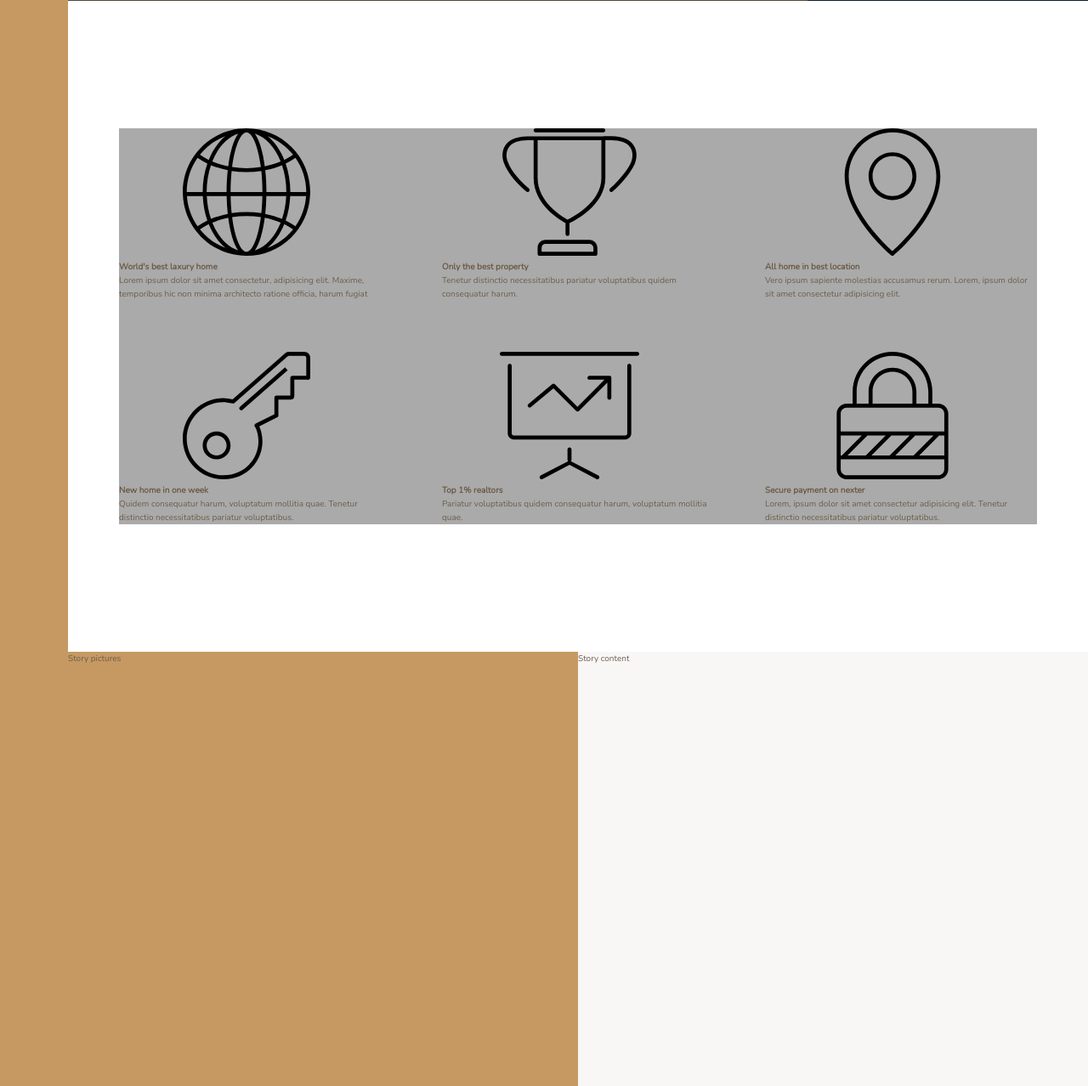
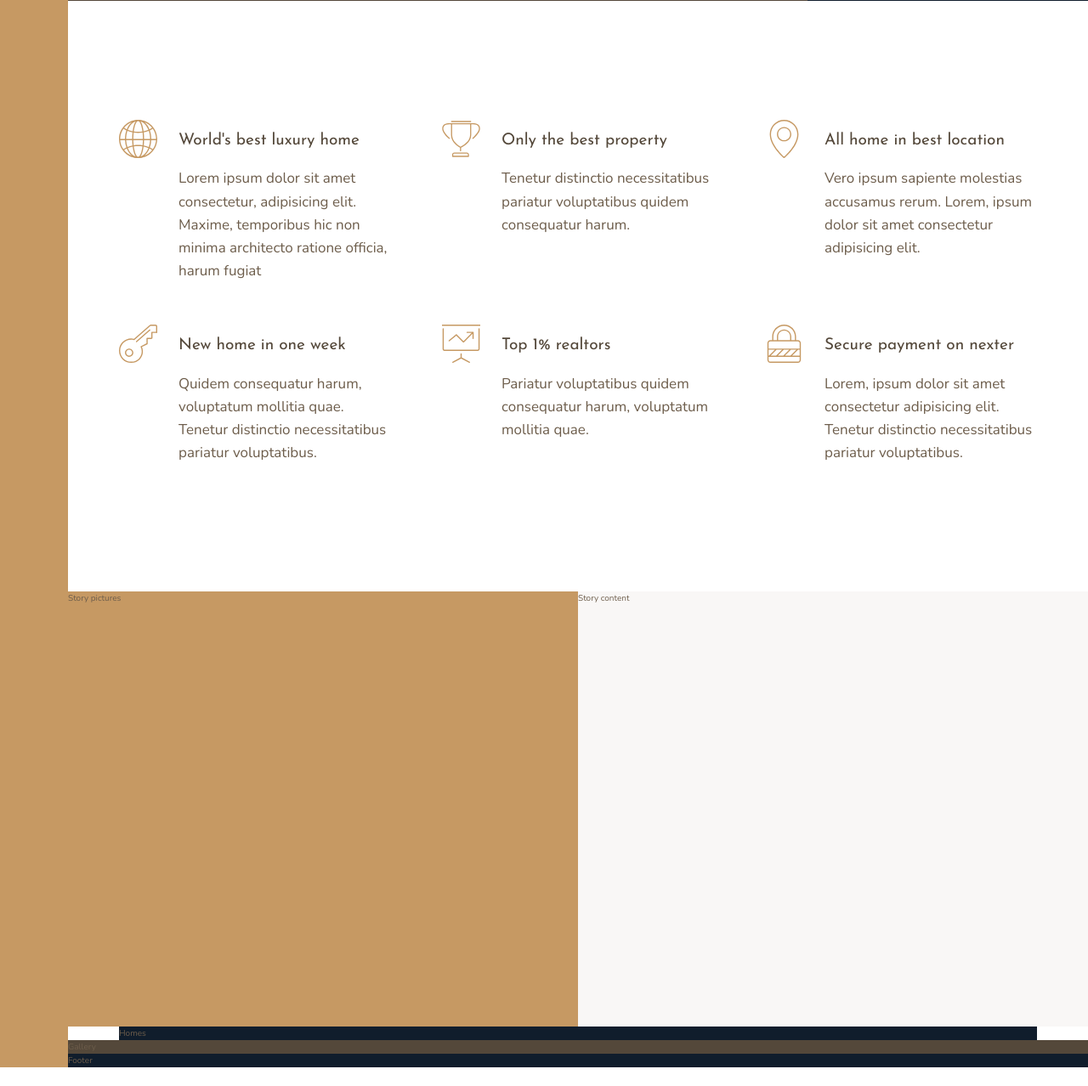
Before and after one commit to anhtran304/nexter, a PHP site: page / in a window 1280 px wide. Shown: the part 639-1917 px from the top of the page at 85% size. After the commit the page ends 1895 px from the top, so only its background shows below. Run offline with PHP 8.4, Linux system fonts and the light colour scheme.

Commit message:
Working on feature section

```diff
--- a/css/style.css
+++ b/css/style.css
@@ -20,6 +20,17 @@ body {
   grid-template-rows: 80vh min-content 40vw repeat(3, min-content);
   grid-template-columns: [sidebar-start] 8rem [sidebar-end full-start] minmax(6rem, 1fr) [center-start] repeat(8, [col-start] minmax(min-content, 14rem) [col-end]) [center-end] minmax(6rem, 1fr) [full-end]; }
 
+.heading-1, .heading-2, .heading-3, .heading-4 {
+  font-family: "Josefin Sans", sans-serif;
+  font-weight: 400; }
+
+.heading-4 {
+  font-size: 1.9rem; }
+  .heading-4--light {
+    color: #f9f7f6; }
+  .heading-4--dark {
+    color: #54483A; }
+
 .sidebar {
   background-color: #c69963;
   grid-column: sidebar-start / sidebar-end;
@@ -34,12 +45,26 @@ body {
   grid-column: col-start 7 / full-end; }
 
 .features {
-  background-color: #aaa;
   grid-column: center-start / center-end;
   margin: 15rem 0;
   display: grid;
-  grid-template-columns: repeat(3, 1fr);
-  grid-gap: 6rem; }
+  grid-template-columns: repeat(auto-fit, minmax(25rem, 1fr));
+  grid-gap: 6rem;
+  align-items: start; }
+
+.feature {
+  display: grid;
+  grid-template-columns: min-content 1fr;
+  grid-row-gap: 1.5rem;
+  grid-column-gap: 2.5rem; }
+  .feature__icon {
+    fill: #c69963;
+    width: 4.5rem;
+    height: 4.5rem;
+    grid-row: 1 / span 2;
+    transform: translateY(-1rem); }
+  .feature__text {
+    font-size: 1.7rem; }
 
 .story__pictures {
   background-color: #c69963;
--- a/index.html
+++ b/index.html
@@ -35,7 +35,7 @@
       <div class="feature">
         <svg class="feature__icon">
           <use xlink:href="img/sprite.svg#icon-global"></use>
-          <h4 class="heading-4">World's best laxury home</h4>
+          <h4 class="heading-4 heading-4--dark">World's best luxury home</h4>
           <p class="feature__text">Lorem ipsum dolor sit amet consectetur, adipisicing elit. Maxime, temporibus hic non minima architecto ratione officia, harum fugiat</p>
         </svg>
       </div>
@@ -43,7 +43,7 @@
       <div class="feature">
         <svg class="feature__icon">
           <use xlink:href="img/sprite.svg#icon-trophy"></use>
-          <h4 class="heading-4">Only the best property</h4>
+          <h4 class="heading-4 heading-4--dark">Only the best property</h4>
           <p class="feature__text">Tenetur distinctio necessitatibus pariatur voluptatibus quidem consequatur harum.</p>
         </svg>
       </div>
@@ -51,7 +51,7 @@
       <div class="feature">
         <svg class="feature__icon">
           <use xlink:href="img/sprite.svg#icon-map-pin"></use>
-          <h4 class="heading-4">All home in best location</h4>
+          <h4 class="heading-4 heading-4--dark">All home in best location</h4>
           <p class="feature__text">Vero ipsum sapiente molestias accusamus rerum. Lorem, ipsum dolor sit amet consectetur adipisicing elit.</p>
         </svg>
       </div>
@@ -59,7 +59,7 @@
       <div class="feature">
         <svg class="feature__icon">
           <use xlink:href="img/sprite.svg#icon-key"></use>
-          <h4 class="heading-4">New home in one week</h4>
+          <h4 class="heading-4 heading-4--dark">New home in one week</h4>
           <p class="feature__text">Quidem consequatur harum, voluptatum mollitia quae. Tenetur distinctio necessitatibus pariatur voluptatibus.</p>
         </svg>
       </div>
@@ -67,7 +67,7 @@
       <div class="feature">
         <svg class="feature__icon">
           <use xlink:href="img/sprite.svg#icon-presentation"></use>
-          <h4 class="heading-4">Top 1% realtors</h4>
+          <h4 class="heading-4 heading-4--dark">Top 1% realtors</h4>
           <p class="feature__text">Pariatur voluptatibus quidem consequatur harum, voluptatum mollitia quae.</p>
         </svg>
       </div>
@@ -75,7 +75,7 @@
       <div class="feature">
         <svg class="feature__icon">
           <use xlink:href="img/sprite.svg#icon-lock"></use>
-          <h4 class="heading-4">Secure payment on nexter</h4>
+          <h4 class="heading-4 heading-4--dark">Secure payment on nexter</h4>
           <p class="feature__text">Lorem, ipsum dolor sit amet consectetur adipisicing elit. Tenetur distinctio necessitatibus pariatur voluptatibus.</p>
         </svg>
       </div>
--- a/sass/_features.scss
+++ b/sass/_features.scss
@@ -1,10 +1,32 @@
 .features {
-    background-color: $color-grey-light-2;
     grid-column: center-start / center-end;
 
     margin: 15rem 0;
 
     display: grid;
-    grid-template-columns: repeat(3, 1fr);
+    // grid-template-columns: repeat(3, 1fr);
+    grid-template-columns: repeat(auto-fit, minmax(25rem, 1fr));
     grid-gap: 6rem;
+
+    align-items: start;
 }
+
+.feature {
+
+    display: grid;
+    grid-template-columns: min-content 1fr;
+    grid-row-gap: 1.5rem;
+    grid-column-gap: 2.5rem;
+
+    &__icon {
+        fill: $color-primary;
+        width: 4.5rem;
+        height: 4.5rem;
+        grid-row: 1 / span 2;
+        transform: translateY(-1rem)
+    }
+
+    &__text {
+        font-size: 1.7rem;
+    }
+}
--- a/sass/_typography.scss
+++ b/sass/_typography.scss
@@ -0,0 +1,30 @@
+%heading {
+    font-family: $font-display;
+    font-weight: 400;
+}
+
+.heading-1 {
+    @extend %heading;
+}
+
+.heading-2 {
+    @extend %heading;
+}
+
+.heading-3 {
+    @extend %heading;
+}
+
+.heading-4 {
+    @extend %heading;
+
+    font-size: 1.9rem;
+
+    &--light {
+        color: $color-grey-light-1;
+    }
+
+    &--dark {
+        color: $color-grey-dark-1;
+    }
+}
```
